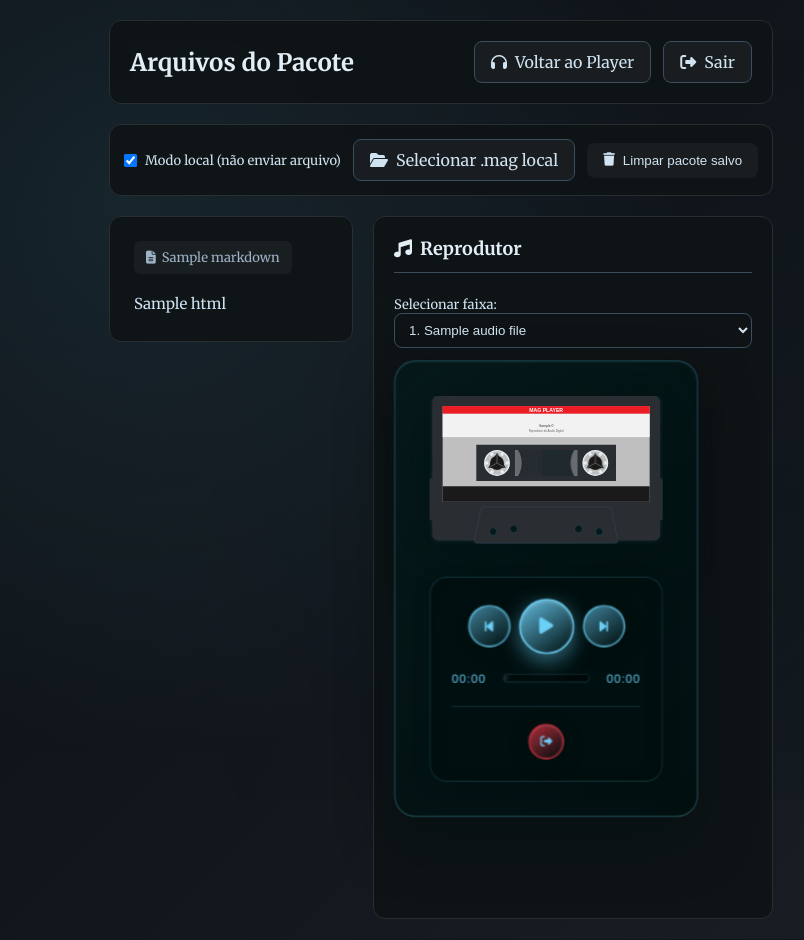
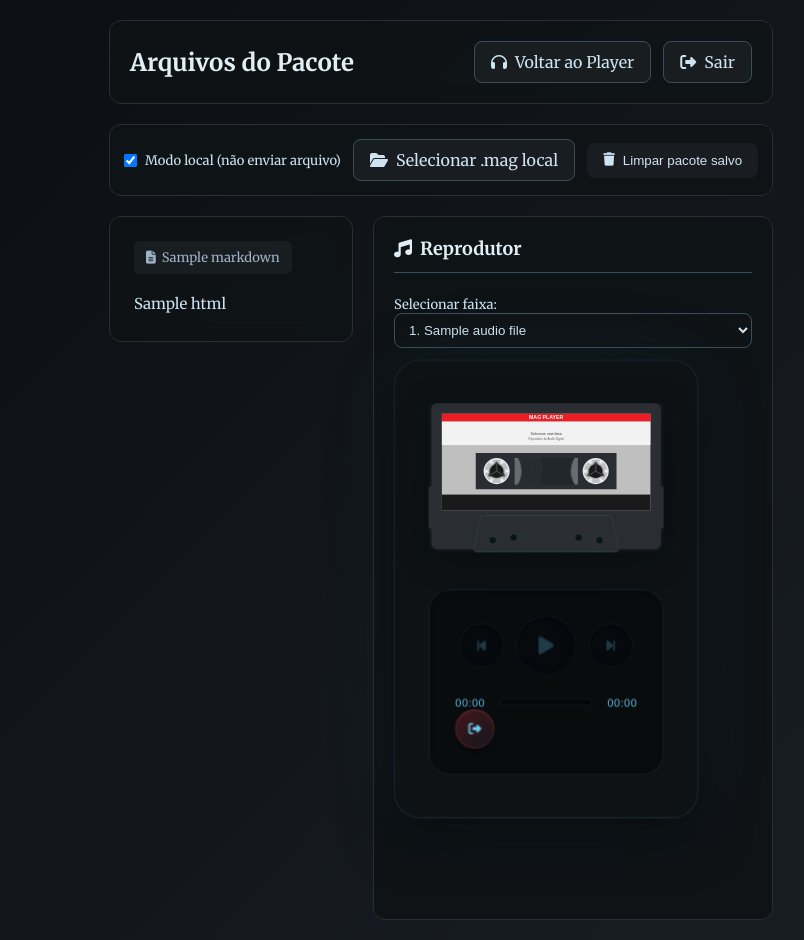
Before and after one commit to kelvincrdz/MAG, a Django app: template templates/player/arquivos.html in a window 1280 px wide. Shown: the whole page, without its empty margins (199-1003 px from the left). Before the commit the page ends 919 px from the top, so only its background shows below. Run offline with Django 4.2, Linux system fonts and the light colour scheme; the template is opened without the code that fills it: most values are stand-ins (such as "Sample title", 1, 10 or a date in 2020); some libraries are stand-ins or nearby versions.

Commit message:
feat: Atualiza estilos do player e otimiza o processamento de arquivos locais

```diff
--- a/static/css/style.css
+++ b/static/css/style.css
@@ -9,36 +9,13 @@
 
 body {
   font-family: "Merriweather", serif;
-  background: linear-gradient(135deg, #001010 0%, #003040 50%, #6ccff6 100%);
+  background: linear-gradient(135deg, #001010 0%, #002838 50%, #004060 100%);
   min-height: 100vh;
   display: flex;
   align-items: center;
   justify-content: center;
-  overflow-x: auto;
+  overflow-x: hidden;
   position: relative;
-}
-
-/* Background pattern overlay */
-body::before {
-  content: "";
-  position: fixed;
-  top: 0;
-  left: 0;
-  width: 100%;
-  height: 100%;
-  background: radial-gradient(
-      circle at 25% 25%,
-      rgba(108, 207, 246, 0.1) 0%,
-      transparent 50%
-    ),
-    radial-gradient(circle at 75% 75%, rgba(0, 16, 16, 0.2) 0%, transparent 50%);
-  pointer-events: none;
-  z-index: 1;
-}
-
-body > * {
-  position: relative;
-  z-index: 2;
 }
 
 /* Upload overlay */
@@ -333,46 +310,31 @@ body > * {
 }
 
 /* Cassette Player Styles */
-.player-container {
+.player-wrapper {
   width: 100%;
-  max-width: 950px;
+  max-width: 700px;
+  display: flex;
+  flex-direction: column;
+  align-items: center;
+  justify-content: center;
   padding: 20px;
-  display: flex;
-  justify-content: center;
 }
 
 .cassette-player {
-  background: rgba(0, 16, 16, 0.9);
+  background: rgba(15, 19, 22, 0.85);
   backdrop-filter: blur(20px);
-  border: 2px solid rgba(108, 207, 246, 0.2);
-  border-radius: 25px;
-  padding: 40px;
-  box-shadow: 0 30px 60px rgba(0, 16, 16, 0.6),
-    inset 0 1px 0 rgba(108, 207, 246, 0.1);
-  position: relative;
-}
-
-.cassette-player::before {
-  content: "";
-  position: absolute;
-  top: 0;
-  left: 0;
-  right: 0;
-  bottom: 0;
-  background: linear-gradient(
-    135deg,
-    rgba(108, 207, 246, 0.05),
-    rgba(0, 16, 16, 0.05)
-  );
-  border-radius: 23px;
-  z-index: -1;
+  border: 1px solid rgba(108, 207, 246, 0.15);
+  border-radius: 30px;
+  padding: 50px 40px;
+  box-shadow: 0 20px 60px rgba(0, 0, 0, 0.5),
+    0 0 100px rgba(108, 207, 246, 0.08);
+  width: 100%;
 }
 
 .cassette-container {
   width: 100%;
-  max-width: 650px;
-  margin: 0 auto 35px;
-  filter: drop-shadow(0 10px 30px rgba(0, 16, 16, 0.7));
+  margin: 0 auto 40px;
+  filter: drop-shadow(0 8px 20px rgba(0, 0, 0, 0.4));
 }
 
 .cassette-svg {
@@ -429,21 +391,20 @@ body > * {
 
 /* Controls Panel */
 .controls-panel {
-  background: rgba(0, 16, 16, 0.8);
+  background: rgba(0, 0, 0, 0.3);
   backdrop-filter: blur(10px);
-  border: 1px solid rgba(108, 207, 246, 0.2);
-  border-radius: 20px;
-  padding: 25px;
-  box-shadow: inset 0 2px 15px rgba(0, 16, 16, 0.5),
-    0 5px 20px rgba(0, 16, 16, 0.3);
+  border: 1px solid rgba(108, 207, 246, 0.12);
+  border-radius: 25px;
+  padding: 30px;
+  box-shadow: inset 0 2px 10px rgba(0, 0, 0, 0.4);
 }
 
 .main-controls {
   display: flex;
   justify-content: center;
   align-items: center;
-  gap: 10px;
-  margin-bottom: 20px;
+  gap: 15px;
+  margin-bottom: 25px;
   flex-wrap: wrap;
 }
 
@@ -451,51 +412,52 @@ body > * {
 .minimal-btn {
   background: linear-gradient(
     145deg,
-    rgba(0, 16, 16, 0.8),
-    rgba(0, 32, 32, 0.9)
+    rgba(20, 25, 30, 0.8),
+    rgba(10, 15, 20, 0.9)
   );
-  border: 2px solid rgba(108, 207, 246, 0.3);
+  border: 1.5px solid rgba(108, 207, 246, 0.25);
   border-radius: 50%;
   color: #6ccff6;
-  width: 50px;
-  height: 50px;
+  width: 52px;
+  height: 52px;
   font-size: 16px;
   cursor: pointer;
-  transition: all 0.3s ease;
-  box-shadow: 0 6px 20px rgba(0, 16, 16, 0.6),
-    inset 0 1px 2px rgba(108, 207, 246, 0.2);
+  transition: all 0.3s cubic-bezier(0.4, 0, 0.2, 1);
+  box-shadow: 0 4px 15px rgba(0, 0, 0, 0.4),
+    inset 0 1px 1px rgba(108, 207, 246, 0.1);
   display: flex;
   align-items: center;
   justify-content: center;
-  position: relative;
   backdrop-filter: blur(10px);
 }
 
 .minimal-btn:hover:not(:disabled) {
   background: linear-gradient(
     145deg,
-    rgba(108, 207, 246, 0.2),
-    rgba(0, 16, 16, 0.9)
+    rgba(108, 207, 246, 0.15),
+    rgba(20, 25, 30, 0.9)
   );
-  border-color: #6ccff6;
-  transform: translateY(-3px);
-  box-shadow: 0 10px 30px rgba(0, 16, 16, 0.8),
-    inset 0 2px 4px rgba(108, 207, 246, 0.3), 0 0 20px rgba(108, 207, 246, 0.4);
-  color: white;
+  border-color: rgba(108, 207, 246, 0.5);
+  transform: translateY(-2px);
+  box-shadow: 0 8px 20px rgba(0, 0, 0, 0.5), 0 0 20px rgba(108, 207, 246, 0.2);
+  color: #ffffff;
 }
 
 .minimal-btn:active:not(:disabled) {
-  transform: translateY(-1px);
-  box-shadow: 0 4px 15px rgba(0, 16, 16, 0.6),
-    inset 0 2px 8px rgba(0, 16, 16, 0.4);
+  transform: translateY(0);
+  box-shadow: 0 2px 10px rgba(0, 0, 0, 0.4);
 }
 
 .minimal-btn:disabled {
-  background: linear-gradient(145deg, rgba(0, 16, 16, 0.5), rgba(0, 8, 8, 0.7));
-  border-color: rgba(108, 207, 246, 0.1);
-  color: rgba(108, 207, 246, 0.3);
+  background: linear-gradient(
+    145deg,
+    rgba(10, 15, 20, 0.5),
+    rgba(5, 10, 15, 0.7)
+  );
+  border-color: rgba(108, 207, 246, 0.08);
+  color: rgba(108, 207, 246, 0.25);
   cursor: not-allowed;
-  box-shadow: inset 0 2px 8px rgba(0, 16, 16, 0.5);
+  box-shadow: inset 0 2px 6px rgba(0, 0, 0, 0.5);
 }
 
 .minimal-btn i {
@@ -507,116 +469,128 @@ body > * {
 .open-btn {
   background: linear-gradient(
     145deg,
-    rgba(108, 207, 246, 0.8),
-    rgba(0, 16, 16, 0.9)
+    rgba(108, 207, 246, 0.3),
+    rgba(20, 25, 30, 0.9)
   );
-  border-color: #6ccff6;
-  box-shadow: 0 6px 20px rgba(108, 207, 246, 0.4),
-    inset 0 1px 2px rgba(255, 255, 255, 0.2);
+  border-color: rgba(108, 207, 246, 0.4);
 }
 
 .open-btn:hover:not(:disabled) {
-  background: linear-gradient(145deg, #6ccff6, rgba(0, 32, 32, 0.9));
-  box-shadow: 0 10px 30px rgba(108, 207, 246, 0.6),
-    inset 0 2px 4px rgba(255, 255, 255, 0.3), 0 0 30px rgba(108, 207, 246, 0.5);
+  background: linear-gradient(
+    145deg,
+    rgba(108, 207, 246, 0.5),
+    rgba(20, 25, 30, 0.9)
+  );
+  box-shadow: 0 8px 20px rgba(108, 207, 246, 0.3),
+    0 0 25px rgba(108, 207, 246, 0.2);
 }
 
 .play-btn {
   background: linear-gradient(
     145deg,
-    rgba(108, 207, 246, 0.9),
-    rgba(0, 16, 16, 0.9)
+    rgba(108, 207, 246, 0.4),
+    rgba(20, 25, 30, 0.9)
   );
-  border-color: #6ccff6;
-  width: 65px;
-  height: 65px;
-  box-shadow: 0 8px 25px rgba(108, 207, 246, 0.5),
-    inset 0 2px 4px rgba(255, 255, 255, 0.2);
+  border-color: rgba(108, 207, 246, 0.45);
+  width: 70px;
+  height: 70px;
+  box-shadow: 0 6px 20px rgba(108, 207, 246, 0.25),
+    inset 0 1px 2px rgba(108, 207, 246, 0.2);
 }
 
 .play-btn i {
-  font-size: 22px;
+  font-size: 24px;
 }
 
 .play-btn:hover:not(:disabled) {
-  background: linear-gradient(145deg, #6ccff6, rgba(0, 32, 32, 0.9));
-  box-shadow: 0 12px 35px rgba(108, 207, 246, 0.7),
-    inset 0 2px 6px rgba(255, 255, 255, 0.3), 0 0 40px rgba(108, 207, 246, 0.6);
+  background: linear-gradient(
+    145deg,
+    rgba(108, 207, 246, 0.6),
+    rgba(20, 25, 30, 0.9)
+  );
+  box-shadow: 0 10px 30px rgba(108, 207, 246, 0.4),
+    0 0 30px rgba(108, 207, 246, 0.25);
 }
 
 .play-btn.pause {
   background: linear-gradient(
     145deg,
-    rgba(255, 207, 102, 0.9),
-    rgba(0, 16, 16, 0.9)
+    rgba(255, 207, 102, 0.4),
+    rgba(20, 25, 30, 0.9)
   );
-  border-color: #ffcf66;
-  color: #001010;
+  border-color: rgba(255, 207, 102, 0.45);
 }
 
 .play-btn.pause:hover:not(:disabled) {
-  background: linear-gradient(145deg, #ffcf66, rgba(0, 32, 32, 0.9));
-  box-shadow: 0 12px 35px rgba(255, 207, 102, 0.5),
-    inset 0 2px 6px rgba(255, 255, 255, 0.3), 0 0 40px rgba(255, 207, 102, 0.4);
+  background: linear-gradient(
+    145deg,
+    rgba(255, 207, 102, 0.6),
+    rgba(20, 25, 30, 0.9)
+  );
+  box-shadow: 0 10px 30px rgba(255, 207, 102, 0.3),
+    0 0 30px rgba(255, 207, 102, 0.2);
 }
 
 .rewind-btn,
 .forward-btn {
   background: linear-gradient(
     145deg,
-    rgba(108, 207, 246, 0.6),
-    rgba(0, 16, 16, 0.8)
+    rgba(108, 207, 246, 0.2),
+    rgba(20, 25, 30, 0.9)
   );
-  border-color: rgba(108, 207, 246, 0.7);
+  border-color: rgba(108, 207, 246, 0.3);
 }
 
 .rewind-btn:hover:not(:disabled),
 .forward-btn:hover:not(:disabled) {
   background: linear-gradient(
     145deg,
-    rgba(108, 207, 246, 0.8),
-    rgba(0, 32, 32, 0.9)
+    rgba(108, 207, 246, 0.35),
+    rgba(20, 25, 30, 0.9)
   );
-  border-color: #6ccff6;
+  border-color: rgba(108, 207, 246, 0.5);
 }
 
 .logout-btn {
   background: linear-gradient(
     145deg,
-    rgba(220, 53, 69, 0.8),
-    rgba(0, 16, 16, 0.9)
+    rgba(220, 53, 69, 0.3),
+    rgba(20, 25, 30, 0.9)
   );
-  border-color: rgba(220, 53, 69, 0.7);
-  width: 42px;
-  height: 42px;
+  border-color: rgba(220, 53, 69, 0.4);
+  width: 46px;
+  height: 46px;
 }
 
 .logout-btn i {
-  font-size: 14px;
+  font-size: 15px;
 }
 
 .logout-btn:hover:not(:disabled) {
-  background: linear-gradient(145deg, #dc3545, rgba(0, 32, 32, 0.9));
-  border-color: #dc3545;
-  box-shadow: 0 10px 30px rgba(220, 53, 69, 0.4),
-    inset 0 2px 4px rgba(255, 255, 255, 0.2), 0 0 25px rgba(220, 53, 69, 0.3);
+  background: linear-gradient(
+    145deg,
+    rgba(220, 53, 69, 0.5),
+    rgba(20, 25, 30, 0.9)
+  );
+  border-color: rgba(220, 53, 69, 0.6);
+  box-shadow: 0 8px 20px rgba(220, 53, 69, 0.3), 0 0 25px rgba(220, 53, 69, 0.2);
 }
 
 /* Progress Section */
 .progress-section {
-  margin-bottom: 25px;
+  margin-bottom: 0;
 }
 
 .time-display {
   display: flex;
   align-items: center;
   justify-content: space-between;
-  gap: 20px;
+  gap: 18px;
   font-family: "Helvetica Neue", Helvetica, Arial, sans-serif;
-  font-size: 14px;
-  color: #6ccff6;
+  font-size: 13px;
+  color: rgba(108, 207, 246, 0.9);
   font-weight: 300;
-  letter-spacing: 1px;
+  letter-spacing: 0.5px;
 }
 
 .progress-container {
@@ -627,41 +601,22 @@ body > * {
 
 .progress-bar {
   width: 100%;
-  height: 10px;
-  background: linear-gradient(90deg, rgba(0, 16, 16, 0.8), rgba(0, 8, 8, 0.9));
-  border-radius: 6px;
+  height: 8px;
+  background: rgba(0, 0, 0, 0.4);
+  border-radius: 10px;
   cursor: pointer;
   overflow: hidden;
-  box-shadow: inset 0 3px 6px rgba(0, 16, 16, 0.7),
-    0 1px 0 rgba(108, 207, 246, 0.1);
-  border: 1px solid rgba(108, 207, 246, 0.2);
+  box-shadow: inset 0 2px 4px rgba(0, 0, 0, 0.5);
+  border: 1px solid rgba(108, 207, 246, 0.1);
 }
 
 .progress-fill {
   height: 100%;
-  background: linear-gradient(90deg, #6ccff6, #9dd9ff, #6ccff6);
+  background: linear-gradient(90deg, #6ccff6, #88d4f5);
   width: 0%;
   transition: width 0.2s ease;
-  box-shadow: 0 0 15px rgba(108, 207, 246, 0.6);
-  position: relative;
-}
-
-.progress-fill::after {
-  content: "";
-  position: absolute;
-  top: 0;
-  right: 0;
-  width: 2px;
-  height: 100%;
-  background: white;
-  box-shadow: 0 0 8px rgba(255, 255, 255, 0.8);
-}
-
-.bottom-controls {
-  display: flex;
-  justify-content: center;
-  padding-top: 20px;
-  border-top: 1px solid rgba(108, 207, 246, 0.2);
+  box-shadow: 0 0 10px rgba(108, 207, 246, 0.4);
+  border-radius: 10px;
 }
 
 /* Error message styles */
--- a/static/js/player.js
+++ b/static/js/player.js
@@ -77,16 +77,15 @@ if (fileInput) {
       showToast("Arquivo muito grande. Limite máximo: 200MB.", "error");
       return;
     }
-    const form = document.getElementById("uploadForm");
-    const useLocal = localModeToggle ? localModeToggle.checked : true;
-    if (useLocal) {
+
+    // SEMPRE processar localmente para não estourar o disco do PythonAnywhere
     processLocalMag(file)
       .then(() => {
         // Salva o pacote localmente após processar
         return cacheStorePackage(file)
           .then(() => {
             showToast(
-                `Pacote salvo localmente: ${file.name || "arquivo"}`,
+              `Pacote carregado localmente: ${file.name || "arquivo"}`,
               "success"
             );
           })
@@ -101,13 +100,6 @@ if (fileInput) {
         showUploadOverlay(false);
         if (openBtn) openBtn.disabled = false;
       });
-    } else if (form) {
-      try {
-        if (openBtn) openBtn.disabled = true;
-        showUploadOverlay(true);
-      } catch (_) {}
-      form.submit();
-    }
   });
 }
 
@@ -657,11 +649,7 @@ document.addEventListener("DOMContentLoaded", function () {
   }
   updatePlayButton();
 
-  // Tentar carregar pacote salvo localmente se não houver áudio inicial do servidor
-  const initial = document.getElementById("initialData");
-  const shouldLoadCached =
-    (localModeToggle ? localModeToggle.checked : false) && !initial;
-  if (shouldLoadCached) {
+  // Tentar carregar pacote salvo localmente ao iniciar (sempre em modo local)
   cacheLoadPackage()
     .then(({ meta, blob }) => {
       cachedMeta = meta;
@@ -676,14 +664,30 @@ document.addEventListener("DOMContentLoaded", function () {
     .catch((e) =>
       console.warn("Sem pacote local salvo ou erro ao carregar:", e)
     );
-  }
 
   // Botão limpar cache local
   const clearBtn = document.getElementById("clearLocalBtn");
   if (clearBtn) {
     clearBtn.addEventListener("click", async () => {
       await cacheClearPackage();
-      showToast("Pacote salvo localmente foi removido.", "info");
+      // Limpar também a interface
+      if (trackSelect) trackSelect.innerHTML = "";
+      const trackContainer = document.getElementById("localTrackContainer");
+      if (trackContainer) trackContainer.style.display = "none";
+      const mdContainer = document.getElementById("localMarkdowns");
+      if (mdContainer) {
+        mdContainer.style.display = "none";
+        mdContainer.innerHTML = "";
+      }
+      if (audioPlayer) {
+        audioPlayer.pause();
+        audioPlayer.src = "";
+      }
+      if (songTitle) songTitle.textContent = "Selecione um arquivo .mag";
+      if (playPauseBtn) playPauseBtn.disabled = true;
+      if (rewindBtn) rewindBtn.disabled = true;
+      if (forwardBtn) forwardBtn.disabled = true;
+      showToast("Pacote local removido. Selecione um novo arquivo.", "info");
     });
   }
 
```
Also changed, not shown: other parts of static/css/style.css (+55 -51 lines), templates/player/player.html (+9 -49 lines). Lines whose indentation alone changed are shown as unchanged.
